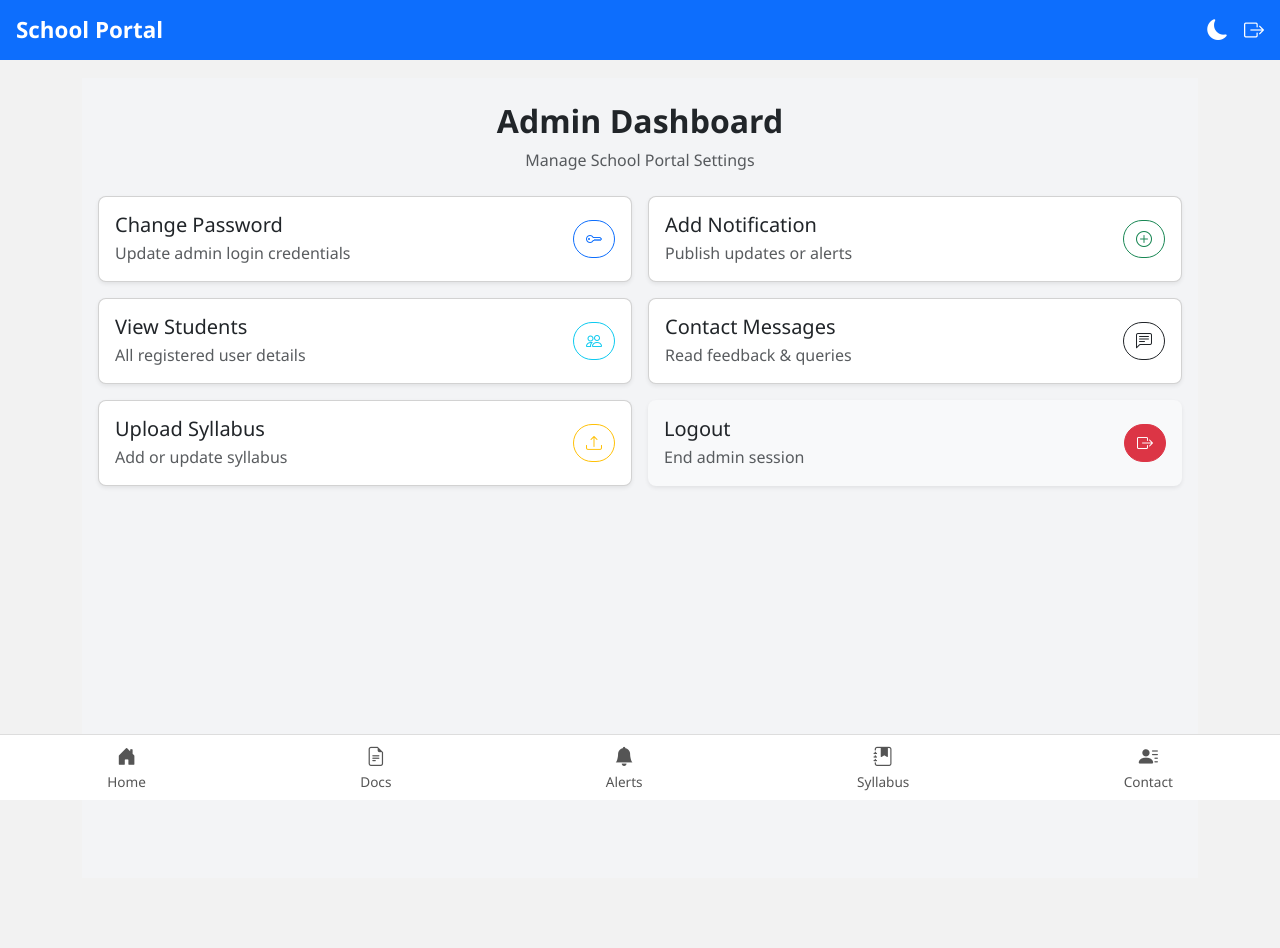
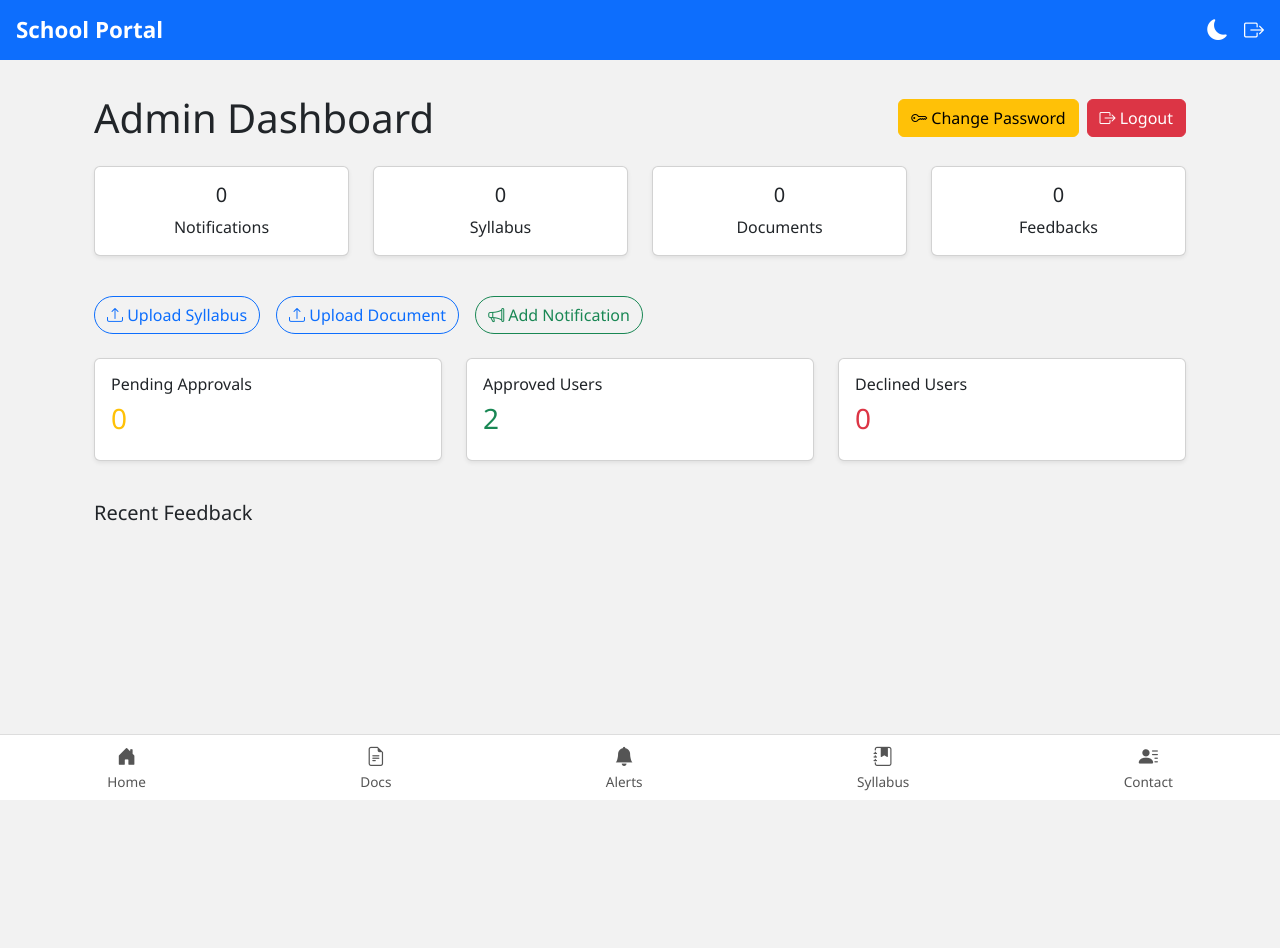
Before and after one commit to d0x-dev/web, a Flask app: page /admin/dashboard in a window 1280 px wide. After the commit the page ends 800 px from the top, so only its background shows below. Run offline with Flask 3, Linux system fonts and the light colour scheme; the visitor is signed in with stand-in values (Sample User, id 1); data that the repository does not hold is empty.

Commit message:
Update dashboard.html

```diff
--- a/templates/admin/dashboard.html
+++ b/templates/admin/dashboard.html
@@ -1,104 +1,129 @@
 {% extends "base.html" %}
+{% set hide_header = True %}
+{% set hide_menu_button = True %}
+
 {% block title %}Admin Dashboard{% endblock %}
-{% set hide_header = True %}
 
 {% block content %}
-<div class="container-fluid px-3 py-4" style="background-color: #f3f4f6; min-height: 100vh;">
-    <div class="mb-4 text-center">
-        <h2 class="fw-bold">Admin Dashboard</h2>
-        <p class="text-muted">Manage School Portal Settings</p>
+<div class="container mt-3 mb-5 pb-5">
+    <div class="d-flex flex-column flex-md-row justify-content-between align-items-center mb-4">
+        <h1 class="mb-3 mb-md-0">Admin Dashboard</h1>
+        <div class="d-flex gap-2">
+            <a href="{{ url_for('change_password') }}" class="btn btn-warning">
+                <i class="bi bi-key"></i> Change Password
+            </a>
+            <a href="{{ url_for('admin_logout') }}" class="btn btn-danger">
+                <i class="bi bi-box-arrow-right"></i> Logout
+            </a>
+        </div>
     </div>
 
-    <div class="row g-3">
-        <!-- Change Password -->
-        <div class="col-12 col-md-6">
-            <div class="card shadow-sm rounded-3 h-100">
-                <div class="card-body d-flex align-items-center justify-content-between">
-                    <div>
-                        <h5 class="card-title mb-1">Change Password</h5>
-                        <p class="text-muted mb-0">Update admin login credentials</p>
-                    </div>
-                    <a href="{{ url_for('change_password') }}" class="btn btn-outline-primary rounded-pill">
-                        <i class="bi bi-key"></i>
-                    </a>
+    <div class="row text-center mb-4">
+        <div class="col-6 col-md-3 mb-3">
+            <div class="card shadow-sm">
+                <div class="card-body">
+                    <h5>{{ notifications_count }}</h5>
+                    <p class="mb-0">Notifications</p>
                 </div>
             </div>
         </div>
-
-        <!-- Add Notifications -->
-        <div class="col-12 col-md-6">
-            <div class="card shadow-sm rounded-3 h-100">
-                <div class="card-body d-flex align-items-center justify-content-between">
-                    <div>
-                        <h5 class="card-title mb-1">Add Notification</h5>
-                        <p class="text-muted mb-0">Publish updates or alerts</p>
-                    </div>
-                    <a href="{{ url_for('admin_notifications') }}" class="btn btn-outline-success rounded-pill">
-                        <i class="bi bi-plus-circle"></i>
-                    </a>
+        <div class="col-6 col-md-3 mb-3">
+            <div class="card shadow-sm">
+                <div class="card-body">
+                    <h5>{{ syllabus_count }}</h5>
+                    <p class="mb-0">Syllabus</p>
                 </div>
             </div>
         </div>
-
-        <!-- View Students -->
-        <div class="col-12 col-md-6">
-            <div class="card shadow-sm rounded-3 h-100">
-                <div class="card-body d-flex align-items-center justify-content-between">
-                    <div>
-                        <h5 class="card-title mb-1">View Students</h5>
-                        <p class="text-muted mb-0">All registered user details</p>
-                    </div>
-                    <a href="{{ url_for('admin_students') }}" class="btn btn-outline-info rounded-pill">
-                        <i class="bi bi-people"></i>
-                    </a>
+        <div class="col-6 col-md-3 mb-3">
+            <div class="card shadow-sm">
+                <div class="card-body">
+                    <h5>{{ documents_count }}</h5>
+                    <p class="mb-0">Documents</p>
                 </div>
             </div>
         </div>
-
-        <!-- View Contact Messages -->
-        <div class="col-12 col-md-6">
-            <div class="card shadow-sm rounded-3 h-100">
-                <div class="card-body d-flex align-items-center justify-content-between">
-                    <div>
-                        <h5 class="card-title mb-1">Contact Messages</h5>
-                        <p class="text-muted mb-0">Read feedback & queries</p>
-                    </div>
-                    <a href="{{ url_for('view_contact_messages') }}" class="btn btn-outline-dark rounded-pill">
-                        <i class="bi bi-chat-left-text"></i>
-                    </a>
-                </div>
-            </div>
-        </div>
-
-        <!-- Upload Syllabus -->
-        <div class="col-12 col-md-6">
-            <div class="card shadow-sm rounded-3 h-100">
-                <div class="card-body d-flex align-items-center justify-content-between">
-                    <div>
-                        <h5 class="card-title mb-1">Upload Syllabus</h5>
-                        <p class="text-muted mb-0">Add or update syllabus</p>
-                    </div>
-                    <a href="{{ url_for('upload_syllabus') }}" class="btn btn-outline-warning rounded-pill">
-                        <i class="bi bi-upload"></i>
-                    </a>
-                </div>
-            </div>
-        </div>
-
-        <!-- Logout -->
-        <div class="col-12 col-md-6">
-            <div class="card shadow-sm rounded-3 h-100 bg-light border-0">
-                <div class="card-body d-flex align-items-center justify-content-between">
-                    <div>
-                        <h5 class="card-title mb-1">Logout</h5>
-                        <p class="text-muted mb-0">End admin session</p>
-                    </div>
-                    <a href="{{ url_for('logout') }}" class="btn btn-danger rounded-pill">
-                        <i class="bi bi-box-arrow-right"></i>
-                    </a>
+        <div class="col-6 col-md-3 mb-3">
+            <div class="card shadow-sm">
+                <div class="card-body">
+                    <h5>{{ feedbacks_count }}</h5>
+                    <p class="mb-0">Feedbacks</p>
                 </div>
             </div>
         </div>
     </div>
+
+    <!-- Upload Buttons -->
+    <div class="mb-4 d-flex gap-3 flex-wrap">
+        <a href="{{ url_for('upload_syllabus') }}" class="btn btn-outline-primary rounded-pill">
+            <i class="bi bi-upload"></i> Upload Syllabus
+        </a>
+        <a href="{{ url_for('upload_document') }}" class="btn btn-outline-primary rounded-pill">
+            <i class="bi bi-upload"></i> Upload Document
+        </a>
+        <a href="{{ url_for('admin_notifications') }}" class="btn btn-outline-success rounded-pill">
+            <i class="bi bi-megaphone"></i> Add Notification
+        </a>
+    </div>
+
+    <!-- Pending/Approved/Declined Users Stats -->
+    <div class="row mb-4">
+        <div class="col-md-4 mb-3">
+            <div class="card shadow-sm">
+                <div class="card-body">
+                    <h6>Pending Approvals</h6>
+                    <h3 class="text-warning">{{ pending_approvals }}</h3>
+                </div>
+            </div>
+        </div>
+        <div class="col-md-4 mb-3">
+            <div class="card shadow-sm">
+                <div class="card-body">
+                    <h6>Approved Users</h6>
+                    <h3 class="text-success">{{ approved_users }}</h3>
+                </div>
+            </div>
+        </div>
+        <div class="col-md-4 mb-3">
+            <div class="card shadow-sm">
+                <div class="card-body">
+                    <h6>Declined Users</h6>
+                    <h3 class="text-danger">{{ declined_users }}</h3>
+                </div>
+            </div>
+        </div>
+    </div>
+
+    <!-- Recent Feedback -->
+    <h5 class="mt-4 mb-2">Recent Feedback</h5>
+    <div class="list-group">
+        {% for fb in feedbacks %}
+        <div class="list-group-item list-group-item-action flex-column align-items-start">
+            <div class="d-flex w-100 justify-content-between">
+                <h6 class="mb-1">{{ fb.name }}</h6>
+                <small>{{ fb.date }}</small>
+            </div>
+            <p class="mb-1">{{ fb.message }}</p>
+        </div>
+        {% endfor %}
+    </div>
 </div>
+
+<!-- Bottom Mobile Navigation (Android Style) -->
+<nav class="navbar fixed-bottom navbar-light bg-light border-top d-md-none">
+    <div class="container-fluid d-flex justify-content-around">
+        <a href="{{ url_for('admin_dashboard') }}" class="text-center text-dark">
+            <i class="bi bi-house fs-4"></i><br><small>Home</small>
+        </a>
+        <a href="{{ url_for('admin_notifications') }}" class="text-center text-dark">
+            <i class="bi bi-megaphone fs-4"></i><br><small>Notify</small>
+        </a>
+        <a href="{{ url_for('upload_document') }}" class="text-center text-dark">
+            <i class="bi bi-upload fs-4"></i><br><small>Upload</small>
+        </a>
+        <a href="{{ url_for('admin_logout') }}" class="text-center text-dark">
+            <i class="bi bi-box-arrow-right fs-4"></i><br><small>Logout</small>
+        </a>
+    </div>
+</nav>
 {% endblock %}
```
